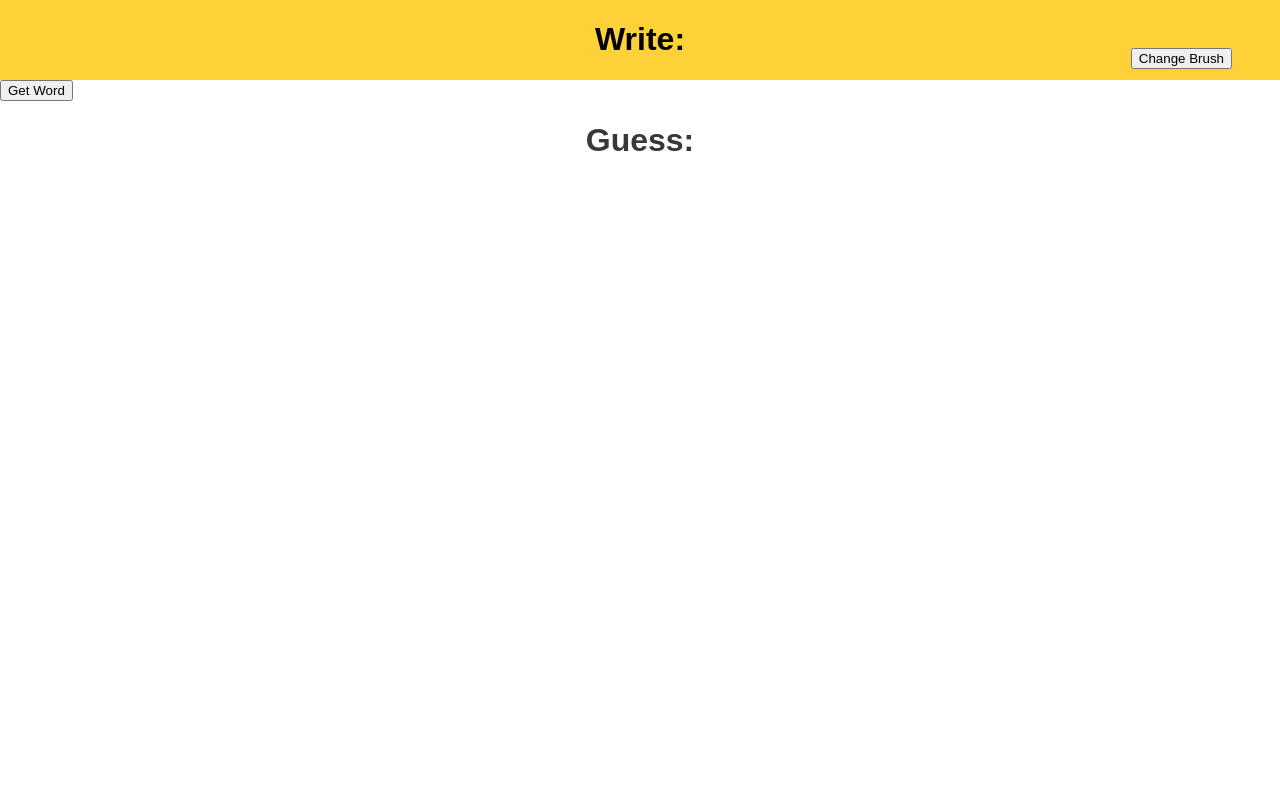
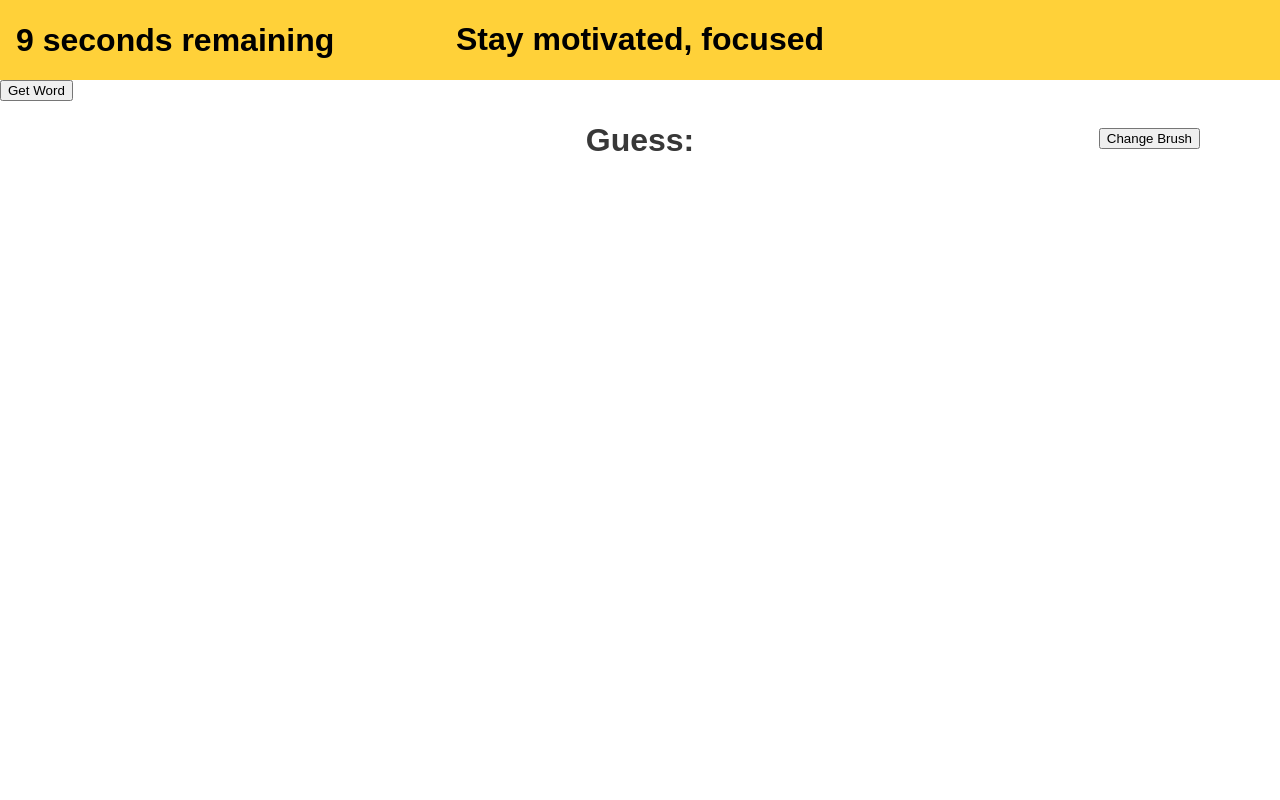
Before and after one commit to RajPandya737/Quick_Write, a Flask app: page /play in a window 1280 px wide. Run offline with Flask 3, Linux system fonts and the light colour scheme.

Commit message:
add timer script

```diff
--- /dev/null
+++ b/n.txt
@@ -0,0 +1 @@
+Gurbir Singh, Karan Singh, Arjun Singh, Vikram Singh, Manoj Singh, Amar Patel, Vikas Patel, Tanveer Singh, Sanjay Patel, Dhruv Patel, Viren Singh, Raghav Singh, Shivam Patel, Armaan Singh, Ravi Patel, Jai Patel, Rohit Patel, Kunal Patel, Amar Patel, Rishi Singh, Sanjay Patel, Vikas Patel, Tanveer Singh, Raghav Singh, Viren Singh, Dhruv Patel, Karan Singh, Gurbir Singh, Amar Patel, Aman Singh, Arjun Singh, Manoj Singh, Rajdeep Singh, Shivam Patel, Armaan Singh, Ravi Patel, Jai Patel, Rohit Patel, Kunal Patel, Rishi Singh, Aarav Patel, Isha Patel, Raj Patel, Karan Singh, Raghav Singh, Viren Singh, Dhruv Patel, Shivam Patel
--- a/quickwrite/static/css/game.css
+++ b/quickwrite/static/css/game.css
@@ -32,6 +32,12 @@
 
 #changeBrush {
   position: absolute;
-  right: 3rem;
-  top: 3rem;
+  right: 5rem;
+  top: 8rem;
 }
+
+#timer {
+    position: absolute;
+    left: 1rem;
+    top: 0.05rem;
+}
--- a/quickwrite/static/js/gen-word.js
+++ b/quickwrite/static/js/gen-word.js
@@ -16,5 +16,5 @@
       });
   }
 
-
+  getWord();
   document.getElementById('getWordButton').addEventListener('click', getWord);
--- /dev/null
+++ b/quickwrite/static/js/time.js
@@ -0,0 +1,18 @@
+function startTimer() {
+    let seconds = 15;
+    const timerElement = document.getElementById('timer');
+
+    function updateTimer() {
+      if (seconds >= 0) {
+        timerElement.textContent = seconds + ' seconds remaining';
+        seconds--;
+        setTimeout(updateTimer, 1000); // Call the function again after 1 second
+      } else {
+        timerElement.textContent = 'Time is up!';
+      }
+    }
+
+    updateTimer(); // Start the timer
+  }
+
+  startTimer();
--- a/quickwrite/templates/game.html
+++ b/quickwrite/templates/game.html
@@ -12,14 +12,17 @@
   </head>
   <body>
     <header id="main-header">
+      <h1 id="timer">Timer: </h1>
       <h1 id="wordDisplay">Write: </h1>
     </header>
     <button id="changeBrush">Change Brush</button>
     <button id="getWordButton">Get Word</button>
     <h1 id="ocrResult">Guess: </h1>
     <canvas id="canvas"></canvas>
-    <script src="../static/js/gen-word.js"></script>
+    <script src="../static/js/gen-word.js">
+    </script>
     <script src="../static/js/canvas.js"></script>
     <script src="../static/js/ocr-script.js"></script>
+    <script src="../static/js/time.js"></script>
   </body>
 </html>
```
Also changed, not shown: quickwrite/static/drawings/test.png.
